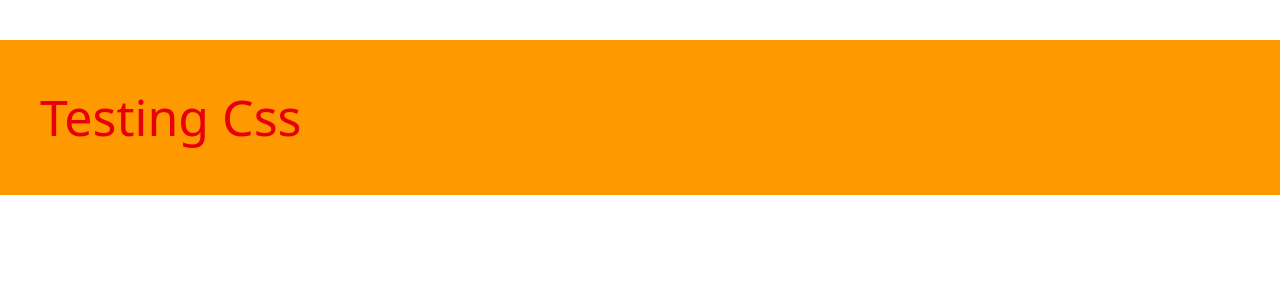
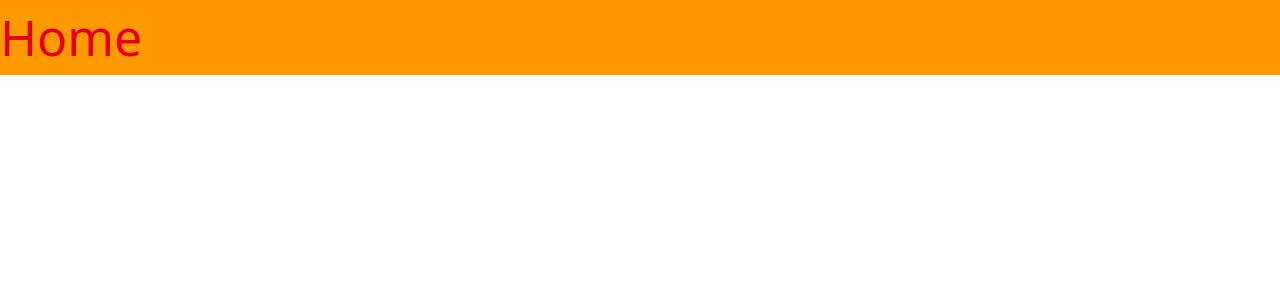
Before and after one commit to shanishaju/E-Bank, a React (Vite) app in the folder MyBank/: page / in a window 1280 px wide. Shown: the top 300 px of the page. Built offline with nearby package versions, Linux system fonts and the light colour scheme.

Commit message:
fixed common TextBox ref issue

```diff
--- a/MyBank/src/components/FormElements/TextBox.jsx
+++ b/MyBank/src/components/FormElements/TextBox.jsx
@@ -1,15 +1,16 @@
 import { TextField } from '@mui/material'
 import React from 'react'
 
-function TextBox(props) {
+const TextBox = React.forwardRef((props, ref) => {
     return (
         <TextField
             variant="outlined"
             fullWidth
+            inputRef={ref}
             {...props}
-        >
-        </TextField>
-    )
-}
+        />
+    );
+});
+
 
 export default TextBox
--- a/MyBank/src/pages/Home.jsx
+++ b/MyBank/src/pages/Home.jsx
@@ -3,10 +3,9 @@ import React from 'react'
 function Home() {
   return (
     <>
-    <div className=' bg-amber-500'>
-
-<h1 className='text-red-600 text-[50px] mt-10 p-10'>Testing Css</h1>
-    </div>
+      <div className=' bg-amber-500'>
+        <h1 className='text-red-600 text-[50px] '>Home</h1>
+      </div>
 
     </>
   )
```
